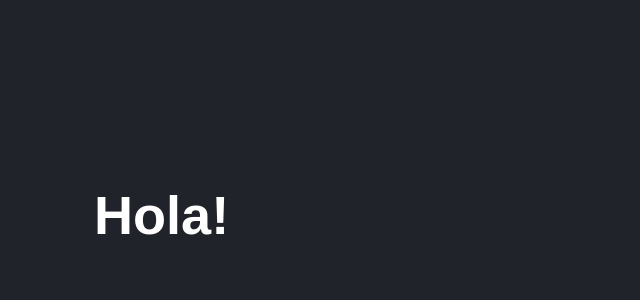
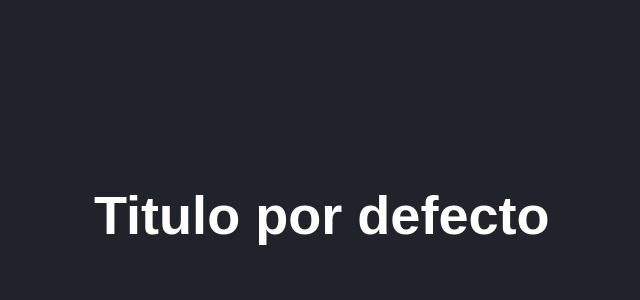
Before and after one commit to Andrea29-18/LearnReact, a React (Vite) app in the folder 03-counter-app-vite/: page / in a window 1280 px wide. Shown: the top 300 px of the page, without its empty margins (54-694 px from the left). Built offline with nearby package versions, Linux system fonts and the light colour scheme.

Commit message:
feat: defaultProps

```diff
--- a/03-counter-app-vite/src/Props.jsx
+++ b/03-counter-app-vite/src/Props.jsx
@@ -12,3 +12,8 @@ export const Props = ( { title } ) => {
 Props.propTypes = {
     title: Proptypes.string.isRequired
 };
+
+// Sino viene anda del padre, se le asigna un valor por defecto
+Props.defaultProps = {
+    title: 'Titulo por defecto'
+}
--- a/03-counter-app-vite/src/main.jsx
+++ b/03-counter-app-vite/src/main.jsx
@@ -10,6 +10,6 @@ ReactDOM.createRoot(document.getElementById('root')).render(
         {/* <App /> */}
         {/* <Tarea01 /> */}
         {/* Este es un componente padre */}
-        <Props title="Hola!"/>
+        <Props />
     </React.StrictMode>
 );
```
